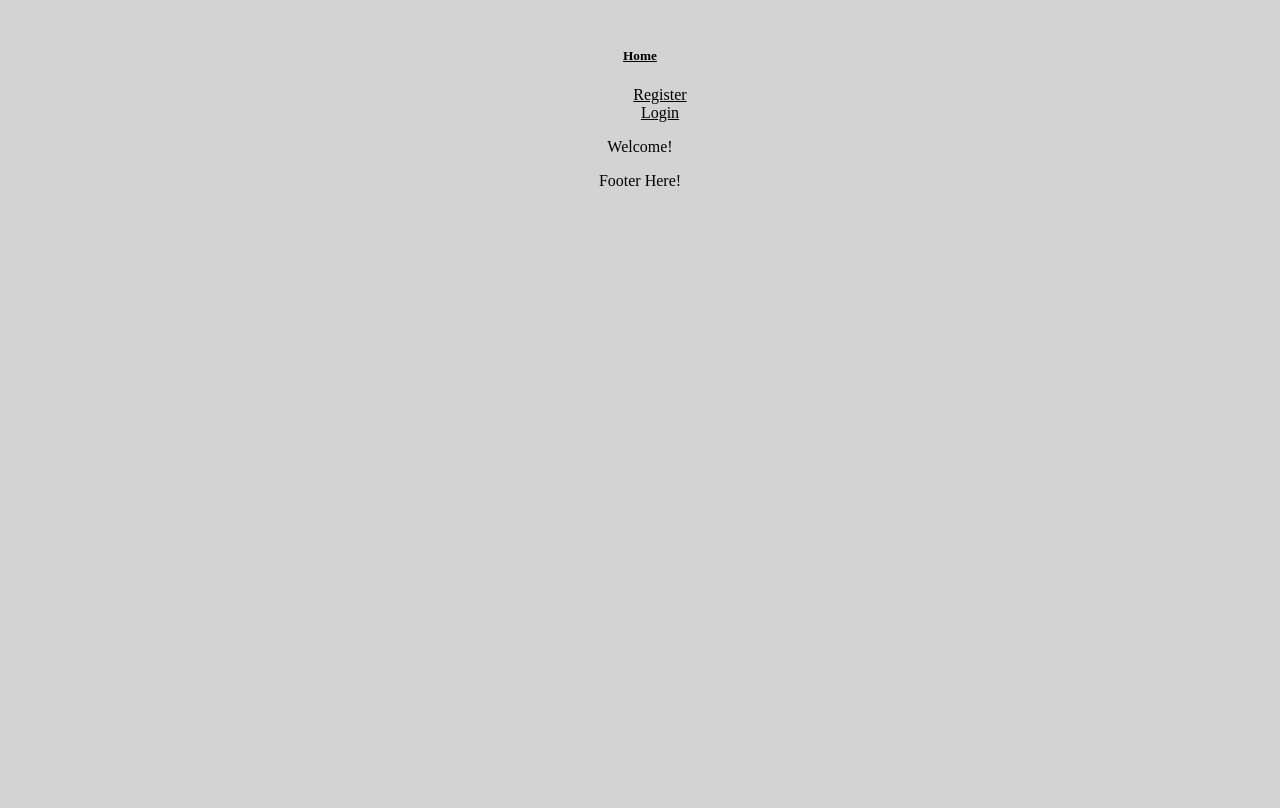
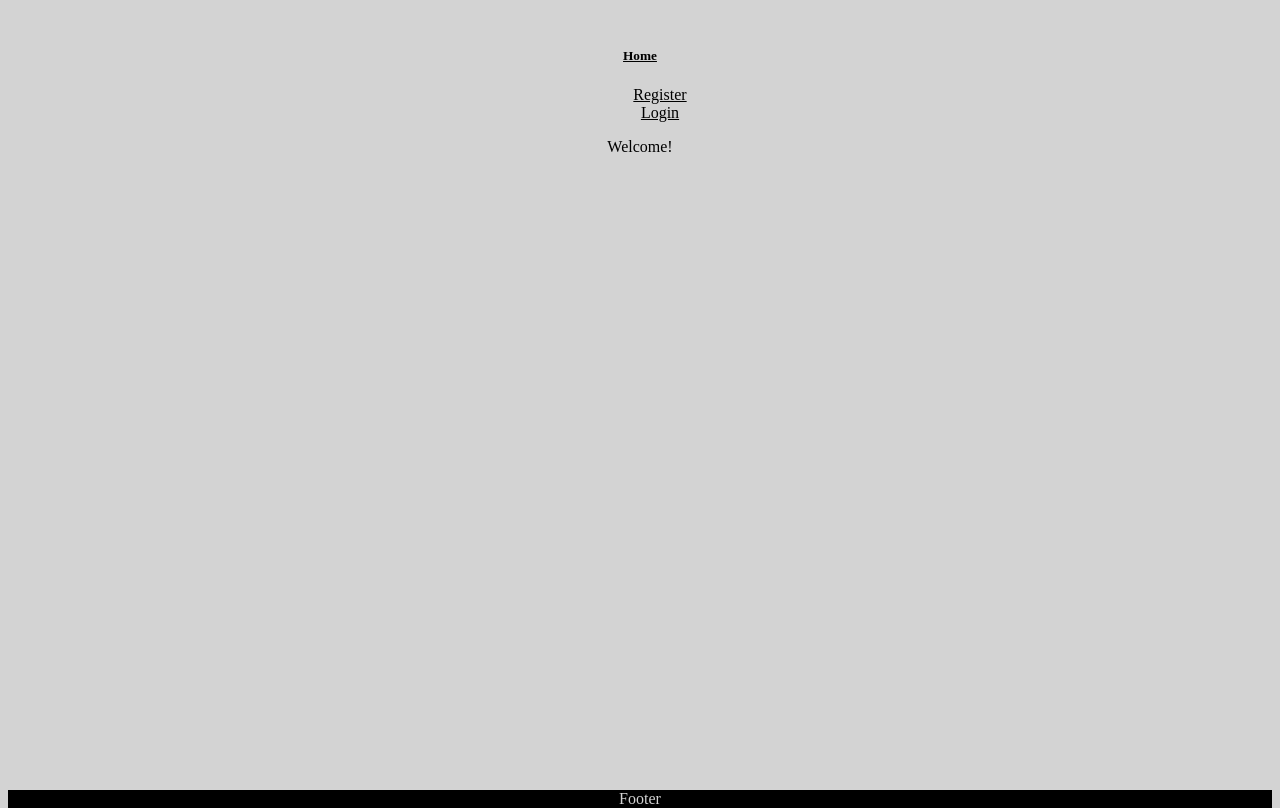
Before and after one commit to golden-state0fmind/RealTaalk-FrontEnd, a React (Create React App) app: page / in a window 1280 px wide. Built offline with nearby package versions, Linux system fonts and the light colour scheme.

Commit message:
sticks footer at the base of the page

```diff
--- a/src/components/Footer.js
+++ b/src/components/Footer.js
@@ -1,7 +1,15 @@
 import React from 'react';
+import { Container } from 'reactstrap'
 // builds footer just need to insert info
-const Footer = () => {
-    return <p>Footer Here!</p>
+const Footer = (props) => {
+    return (
+        <>
+            <Container
+                className="themed-container footer"
+                fluid={true}
+            >Footer</Container>
+        </>
+    )
 }
 
 export default Footer;
```
